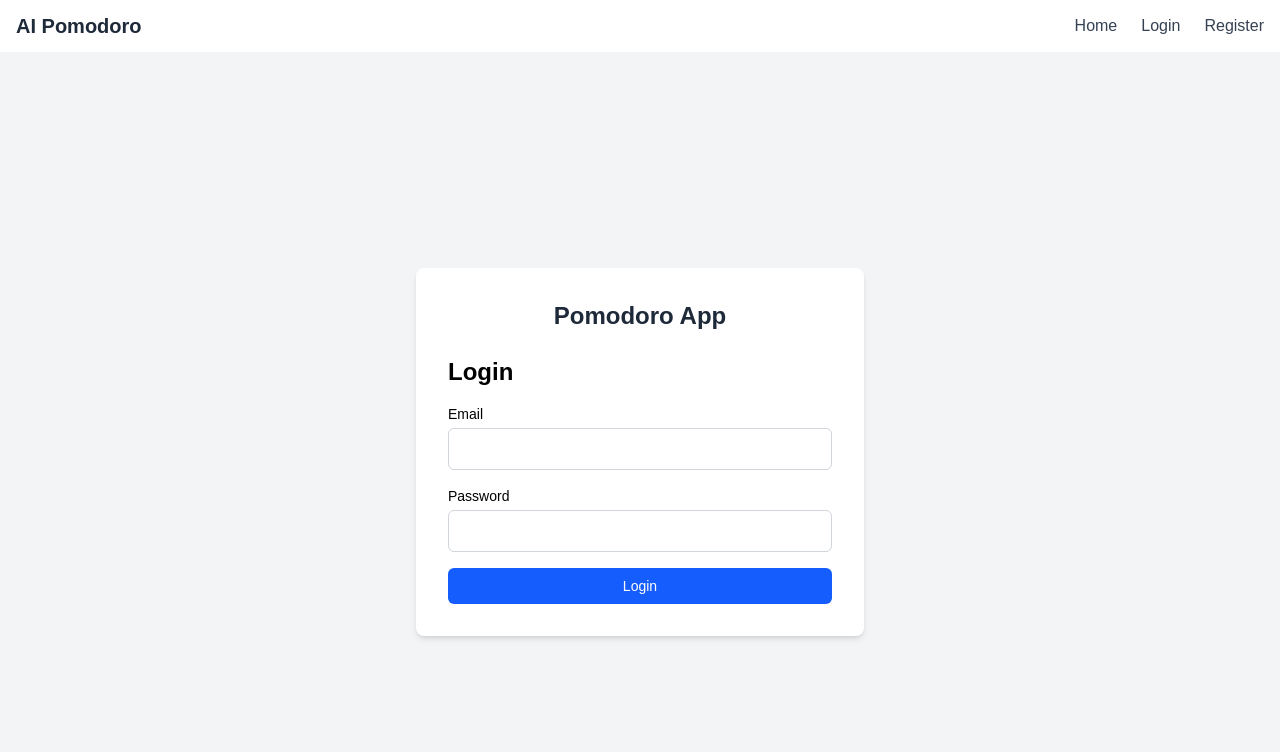
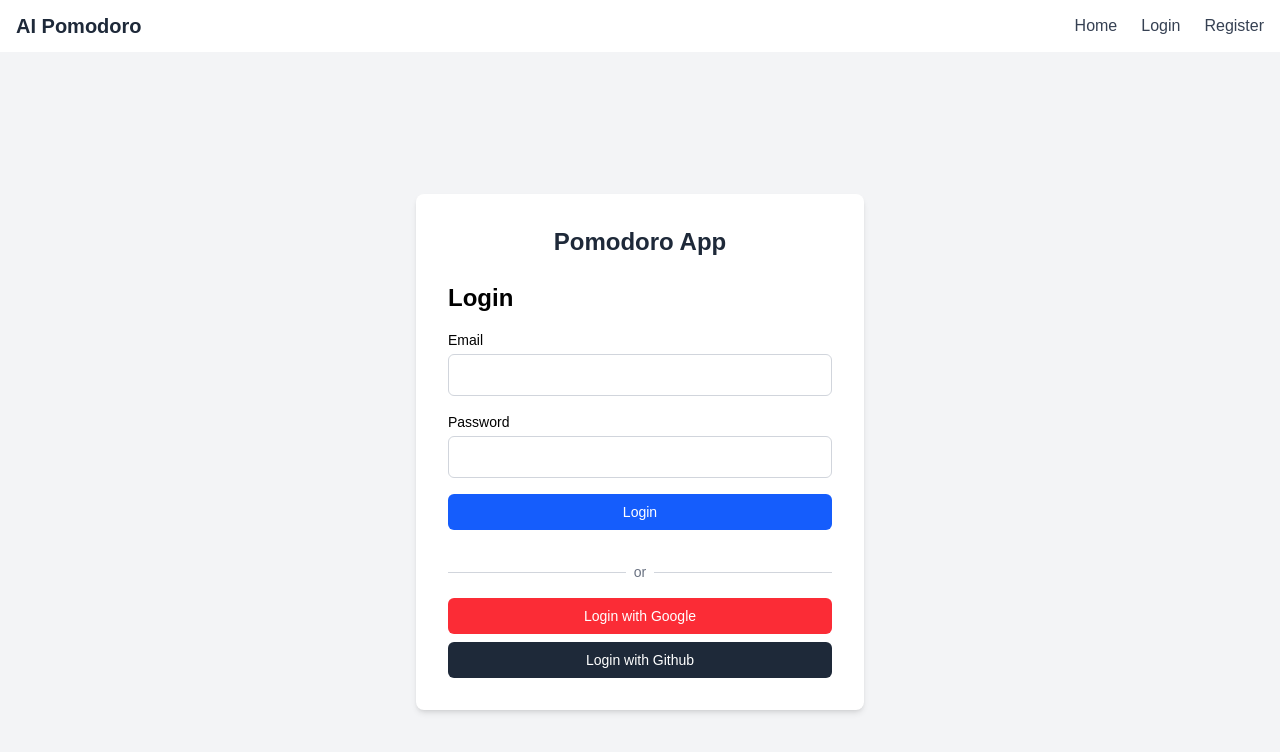
Before and after one commit to HaiderMalik12/pomodoro-next-prod, a Next.js app: page /login in a window 1280 px wide. Shown: the top 752 px of the page. Built offline with nearby package versions, Linux system fonts and the light colour scheme; no server answers.

Commit message:
implemented social login

```diff
--- a/src/components/auth/LoginForm.tsx
+++ b/src/components/auth/LoginForm.tsx
@@ -84,6 +84,31 @@ export default function LoginForm() {
       <Button type="submit" className="w-full" disabled={isLoading}>
         {isLoading ? "Login Account..." : "Login"}
       </Button>
+
+      {/* Divider */}
+      <div className="flex items-center my-4">
+        <div className="flex-grow border-t border-gray-300"></div>
+        <span className="px-2 text-gray-500 text-sm">or</span>
+        <div className="flex-grow border-t border-gray-300"></div>
+      </div>
+
+      {/* Social Login Buttons */}
+      <div className="flex flex-col space-y-2">
+        <a href={`${process.env.NEXT_PUBLIC_API_URL}/auth/google`}>
+          <Button type="button" className="w-full bg-red-500 hover:bg-red-600">
+            Login with Google
+          </Button>
+        </a>
+
+        <a href={`${process.env.NEXT_PUBLIC_API_URL}/auth/github`}>
+          <Button
+            type="button"
+            className="w-full bg-gray-800 hover:bg-gray-900"
+          >
+            Login with Github
+          </Button>
+        </a>
+      </div>
     </form>
   );
 }
```
